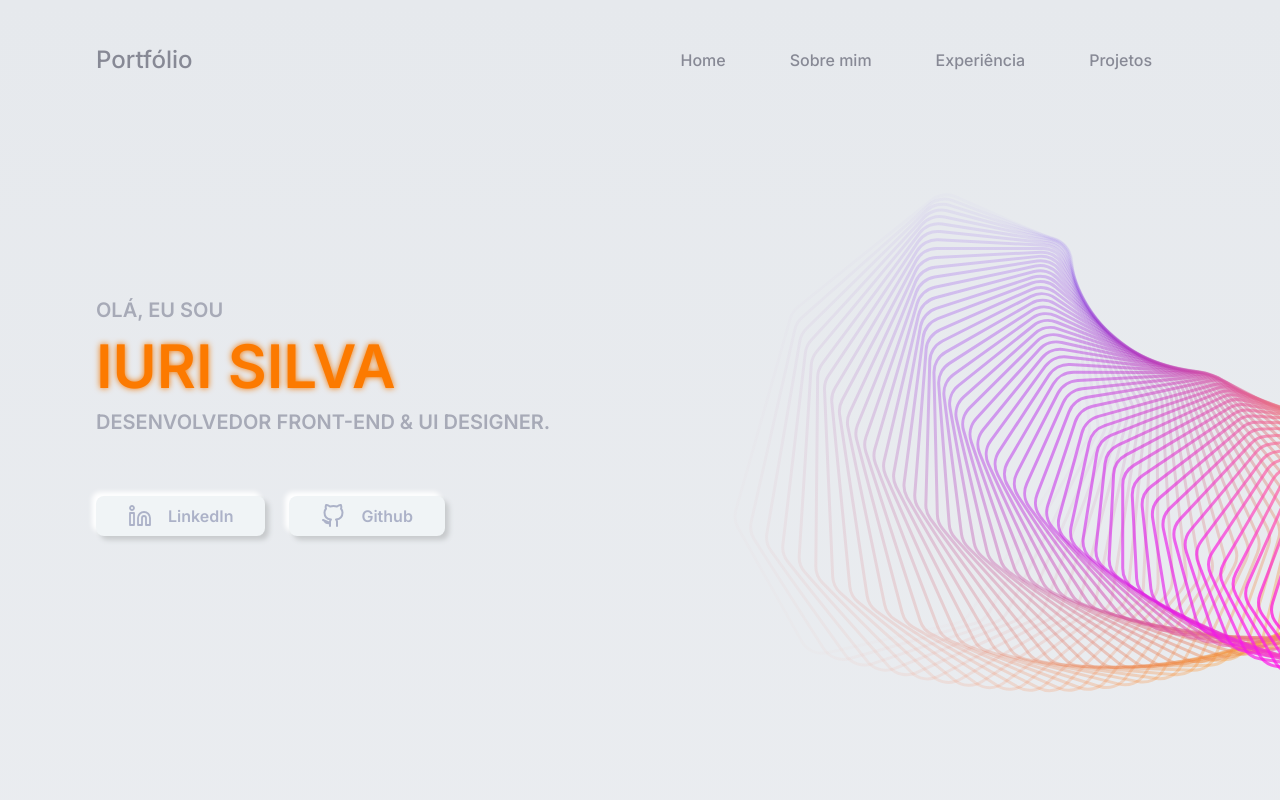
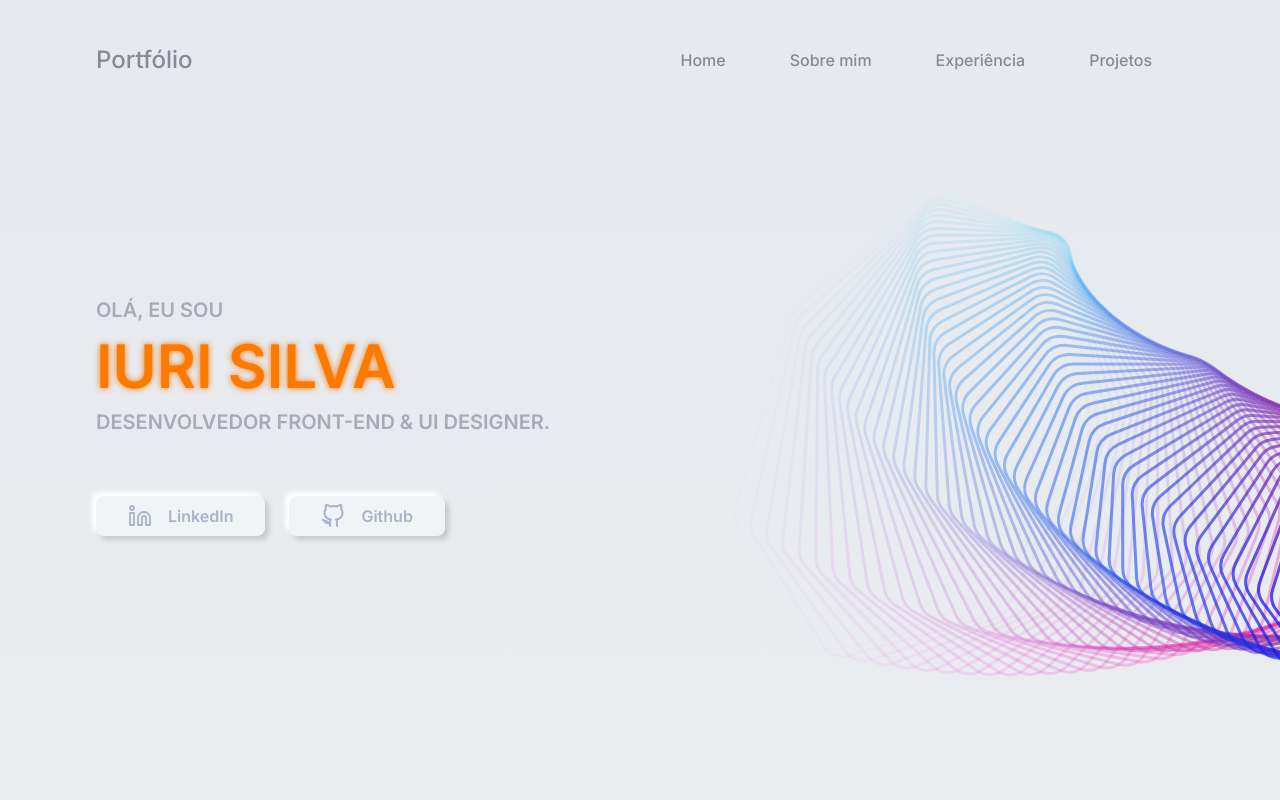
Before and after one commit to lui-dias/desafio-20, a Next.js app: page / in a window 1280 px wide. Shown: the top 800 px of the page. Built offline with nearby package versions, Linux system fonts and the light colour scheme.

Commit message:
Looper animation only works on desktop

```diff
--- a/src/pages/index.tsx
+++ b/src/pages/index.tsx
@@ -169,11 +169,15 @@ export default function _({ theme: _theme }: Props) {
     const [theme, setTheme] = useState(_theme)
 
     useEffect(() => {
-        const interval = setInterval(() => {
-            setPrimary(primary => primary.rotate(1))
-            setSecondary(secondary => secondary.rotate(1))
-        }, 100 * speed)
-        return () => clearInterval(interval)
+        const w = window.screen.width * window.devicePixelRatio
+
+        if (w >= 1024) {
+            const interval = setInterval(() => {
+                setPrimary(primary => primary.rotate(1))
+                setSecondary(secondary => secondary.rotate(1))
+            }, 100 * speed)
+            return () => clearInterval(interval)
+        }
     }, [])
 
     useEffect(() => {
```
